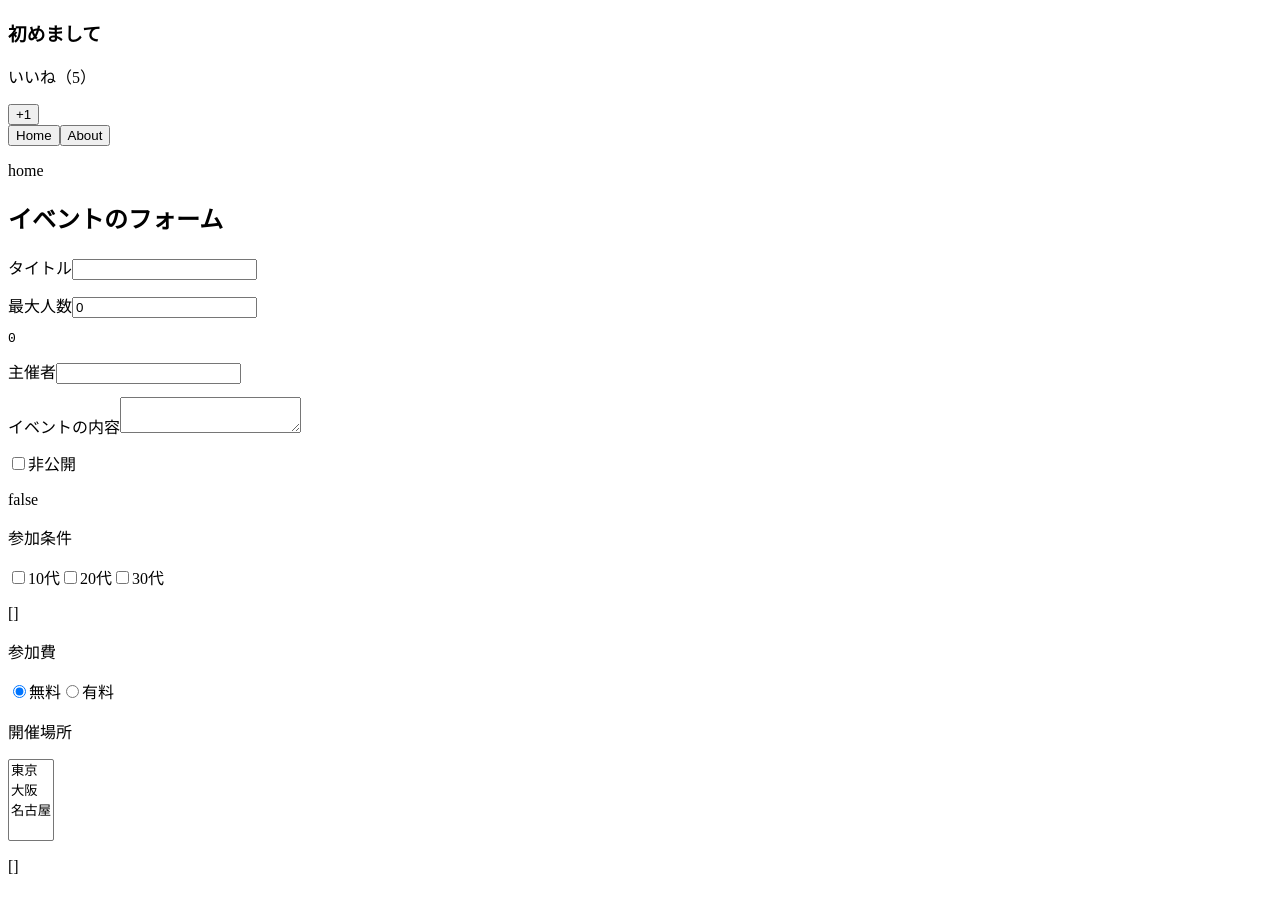
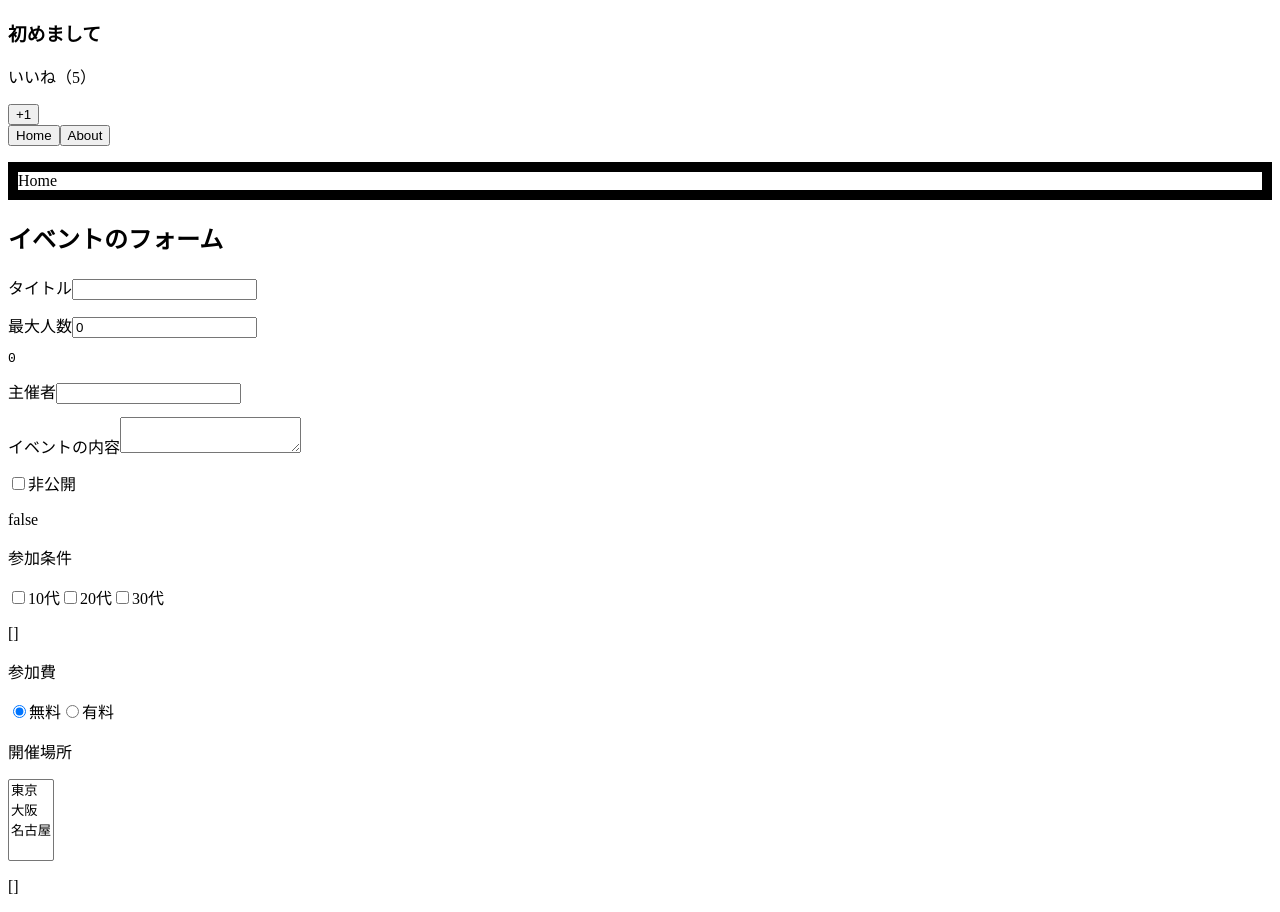
Before and after one commit to Kuma-inataku/vue_udemy, a Vue app: page / in a window 1280 px wide. Built offline with nearby package versions, Linux system fonts and the light colour scheme.

Commit message:
カスタムディレクティブでstyleを変更

```diff
--- a/src/components/Home.vue
+++ b/src/components/Home.vue
@@ -1,3 +1,3 @@
 <template>
-  <p>home</p>
+  <p v-border="'10px'">Home</p>
 </template>
--- a/src/main.js
+++ b/src/main.js
@@ -4,7 +4,10 @@
 
 Vue.config.productionTip = false
 Vue.component("LikeNumber", LikeNumber);
-
+Vue.directive("border", function (el, binding) {
+  el.style.border = "solid black 2px";
+  el.style.borderWidth = binding.value;
+});
 new Vue({
   render: h => h(App),
 }).$mount('#app')
```
